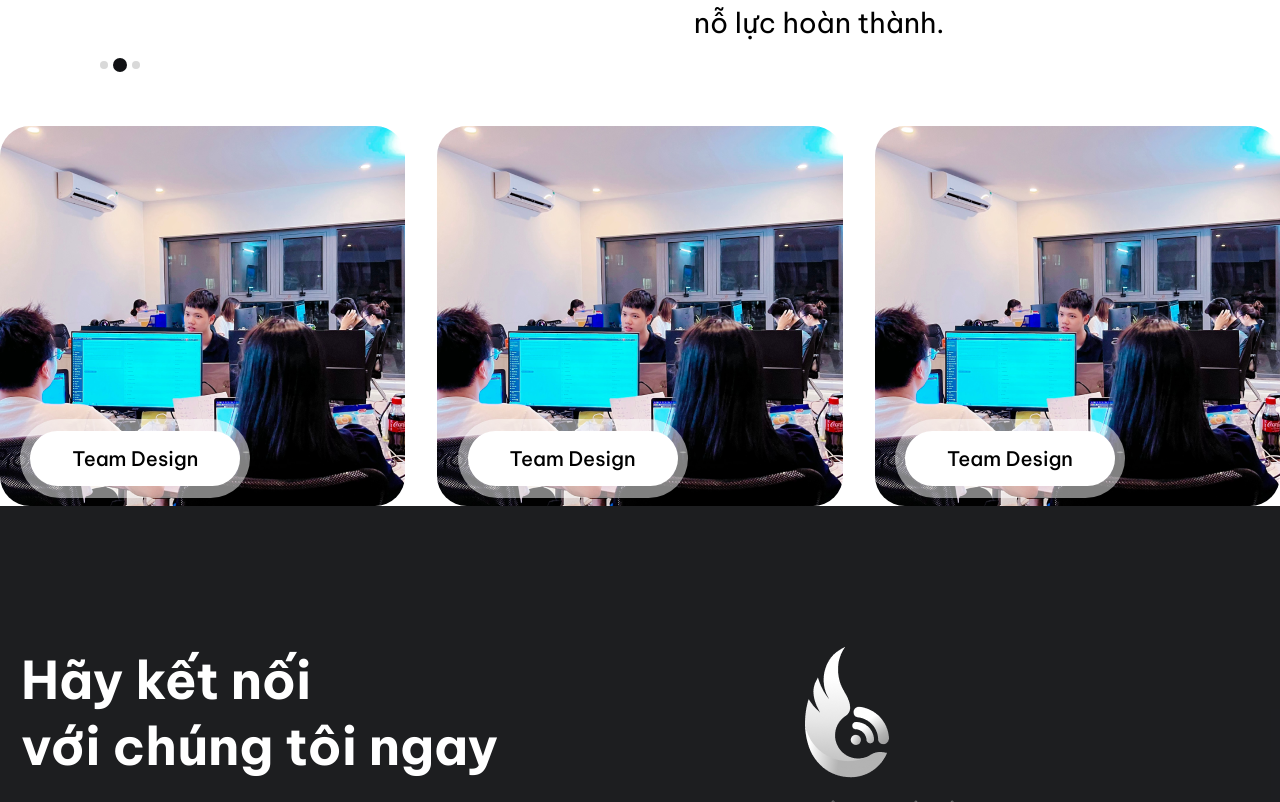
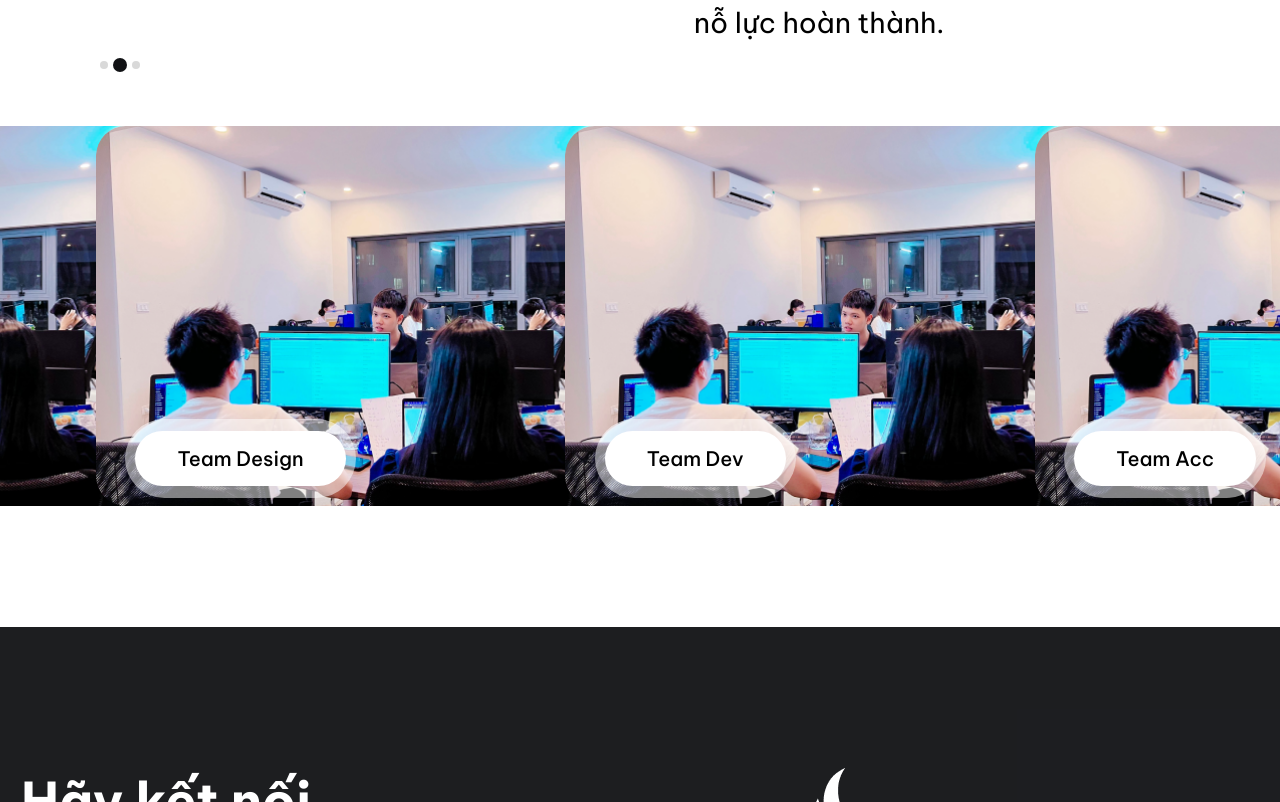
Before and after one commit to tinisang/okhubdemo, a Next.js app: page /introduce in a window 1280 px wide. Shown: the part 3102-3904 px from the top of the page. Built offline with nearby package versions, Linux system fonts and the light colour scheme.

Commit message:
update introduce slide teams

```diff
--- a/pages/introduce/index.js
+++ b/pages/introduce/index.js
@@ -1,13 +1,14 @@
 import { Button } from "../../components/Button/Button";
 import Image from "next/image";
+import { Swiper, SwiperSlide } from "swiper/react";
+import { Navigation, Pagination } from "swiper";
 import introduceHeaderImage from "../../public/imgs/introduceHeaderImage.png";
 import playVideoIntroducesBtn from "../../public/imgs/playVideoIntroducesBtn.svg";
 // import introduceHeaderVideo from "../../public/imgs/introduceHeaderVideo.mp4"
 import introduceOverviewImg from "../../public/imgs/introduceOverviewImg.png";
 import introduceImgIcon from "../../public/imgs/introduceImgIcon.svg";
 import { CardTeams } from "../../components/CardTeams";
-import imageIntroduceTeam from "../../public/imgs/imageIntroduceTeam.png"
-
+import imageIntroduceTeam from "../../public/imgs/imageIntroduceTeam.png";
 
 export default function Introduce() {
   return (
@@ -114,11 +115,16 @@ export default function Introduce() {
         </div>
       </div>
 
-      <div className="introduce__teams">
-          <CardTeams image = {imageIntroduceTeam} team = "Team Design" />
-          <CardTeams image = {imageIntroduceTeam} team = "Team Design" />
-          <CardTeams image = {imageIntroduceTeam} team = "Team Design" />
-      </div>
+      <Swiper className="introduce__teams"
+      slidesPerView={3}
+      spaceBetween={32}
+      // slidesPerGroup={1}
+      loop={true}
+      >
+        <SwiperSlide><CardTeams image={imageIntroduceTeam} team="Team Design" /></SwiperSlide>
+        <SwiperSlide><CardTeams image={imageIntroduceTeam} team="Team Dev" /></SwiperSlide>
+        <SwiperSlide><CardTeams image={imageIntroduceTeam} team="Team Acc" /></SwiperSlide>
+      </Swiper>
     </div>
   );
 }
--- a/styles/Introduce/introduce.css
+++ b/styles/Introduce/introduce.css
@@ -150,7 +150,7 @@
 }
 
 .introduce__overview--body .introduce__overview--body-text .body-text--title p {
-  font-family: "Inter";
+  font-family: "Be Vietnam Pro";
   font-style: normal;
   font-weight: 700;
   font-size: 52px;
@@ -345,7 +345,39 @@
   color: #000000;
 }
 
-.introduce__teams {
+.introduce__teams .swiper-wrapper{
   display: flex;
   gap: 32px;
+  position: relative;
+  margin-bottom: 121px;
 }
+
+.introduce__teams:after {
+  content: "";
+  background-image: linear-gradient(
+    270deg,
+    rgba(255, 255, 255, 0) 8.24%,
+    rgba(255, 255, 255, 1.76) 100%
+  );
+  position: absolute;
+  width: 175px;
+  height: 100%;
+  z-index: 2;
+  left: 0;
+  top: 0;
+}
+.introduce__teams::before {
+  content: "";
+  background-image: linear-gradient(
+    90deg,
+    rgba(255, 255, 255, 0) 8.24%,
+    rgba(255, 255, 255, 1.76) 100%
+  );
+  position: absolute;
+  width: 175px;
+  height: 100%;
+  z-index: 2;
+
+  right: 0;
+  top: 0;
+}
```
